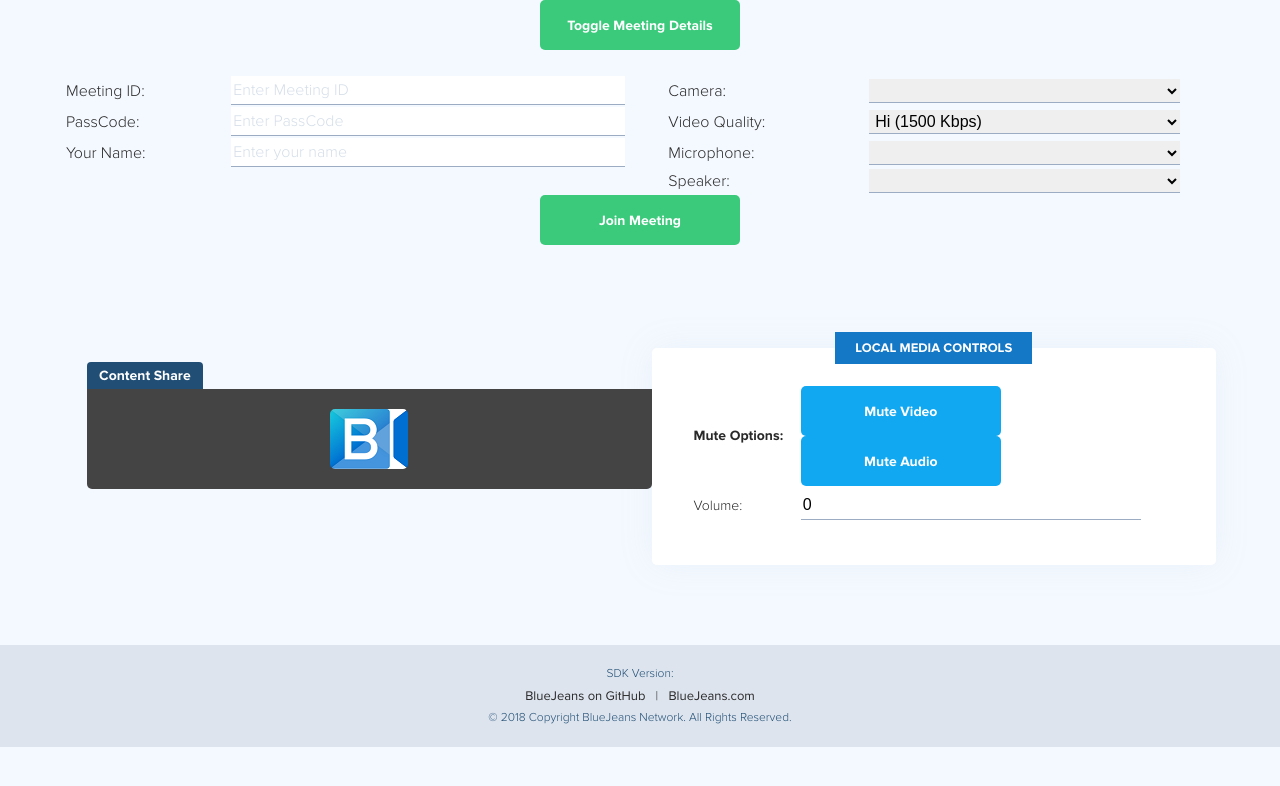
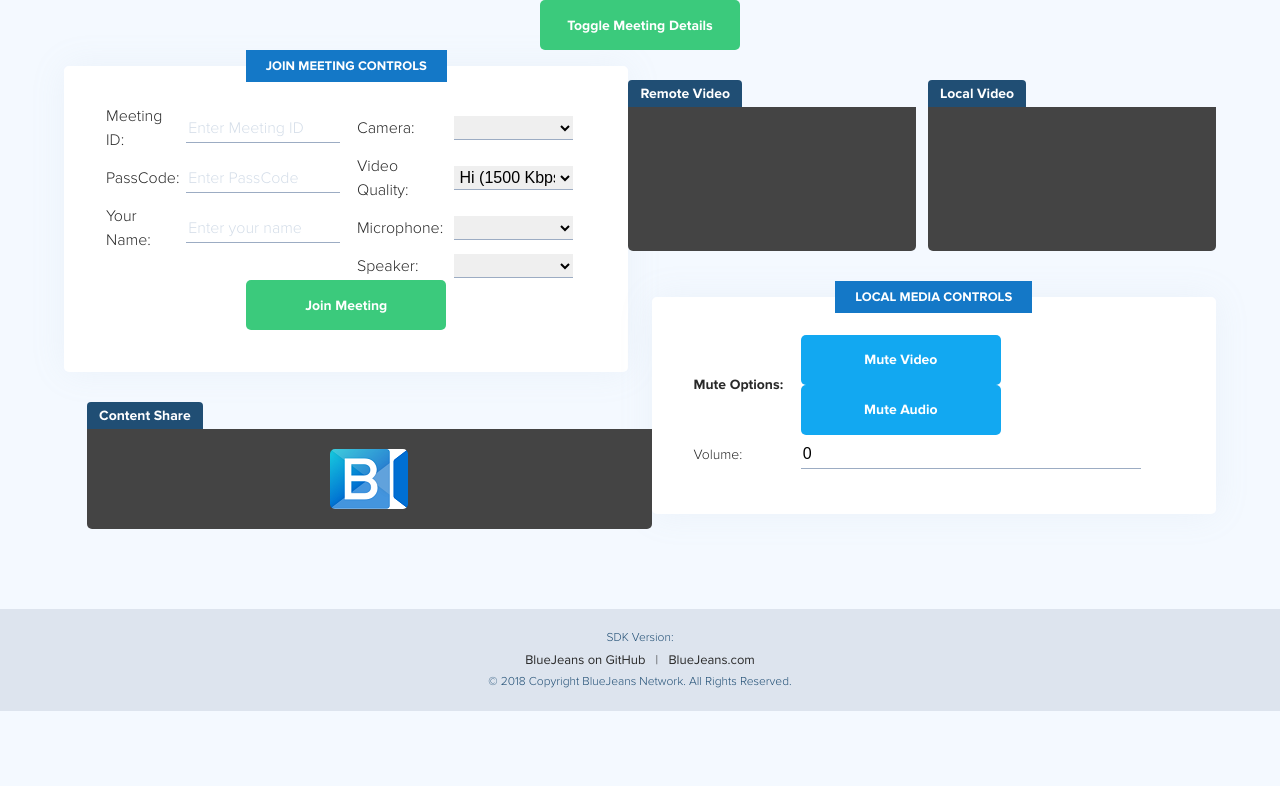
Before and after one commit to alphivillanueva/alphivillanueva.github.io, a plain HTML site: page index.html in a window 1280 px wide. Drawn offline with Linux system fonts and the light colour scheme.

Commit message:
Format Update

```diff
--- a/index.html
+++ b/index.html
@@ -8,20 +8,14 @@
 </head>
 
 <body>
-	<!--<header>
-		    -->
-
-		            <!--</div>-->
-		    <!--</div>
-	</header>-->
 	<div class="container">
 		<div class="control-btn-row center">
 			<button class="controls center" id="toggle-meeting-details" onclick="toggleMeetingDetails()">Toggle Meeting Details</button>
 		</div>
-		<br>
-		<div class="userMedia" id="joinMeetingControls" style="width:100%">
-			<div id="callControls" class="controls-set" style="width:100%">
-				<div id="meetingDetails">
+		<div class="userMedia" id="joinMeetingControls">
+			<fieldset>
+				<legend>Join Meeting Controls</legend>
+				<div id="callControls" class="controls-set">
 					<table style="width:100%">
 						<tr>
 							<td class="table-label">Meeting ID:</td>
@@ -83,20 +77,20 @@
 						</tr>
 					</table>
 				</div>
+
+			</fieldset>
 		</div>
-		</div>
-		<br>
+		<section>
 			<div id="media">
 				<div class="videodiv remotevid">
 					<p class="vidtitle remvidtitle">Remote Video</p>
 					<video id="remoteVideo"></video>
 				</div>
-			<div class="videodiv localvid" style="width:300px;">
+				<div class="videodiv localvid">
 					<div><p class="vidtitle locvidtitle">Local Video</p></div>
 					<video id="localVideo"></video>
 				</div>
 		    </div>
-		<section>
 		</section>
 		<section style="padding-top: 0px;">
 		    <div class="userMedia" id="localMediaControls">
@@ -147,14 +141,13 @@
 <script type="text/javascript">
     // create global BJN sdk object
     var BJN = {
-
     };
     var d = new Date();
 	var n = d.getFullYear();
 	$("#curr_year").text(n);
 
 	function toggleMeetingDetails() {
-		var x = document.getElementById("meetingDetails");
+		var x = document.getElementById("joinMeetingControls");
 		if (x.style.display === "none") {
 			x.style.display = "block";
 		} else {
```
Lines whose indentation alone changed are shown as unchanged.
